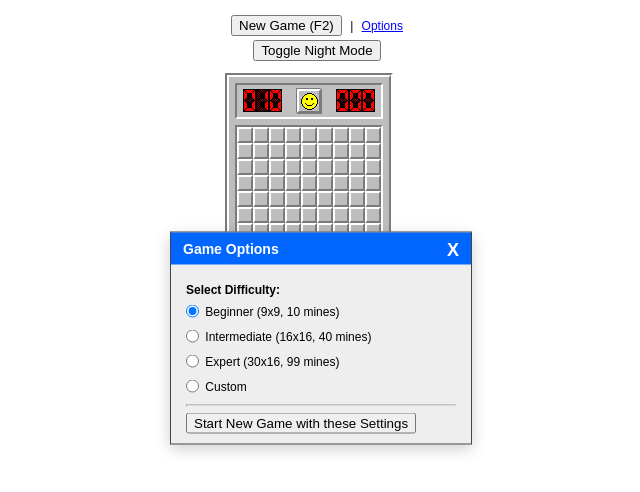
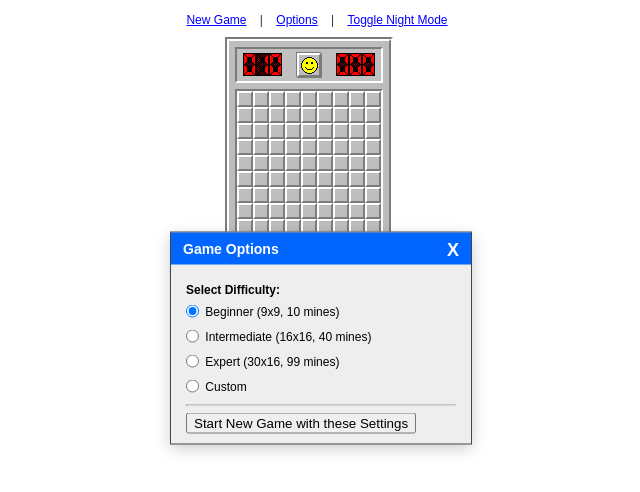
Before and after one commit to WalkingDevFlag/Minesweeper, a plain HTML site: page index.html in a window 1280 px wide. Both pictures are taken after a click on the link "Options". Shown: the part 62-554 px from the top of the page, without its empty margins (319-959 px from the left). Drawn offline with nearby package versions, Linux system fonts and the light colour scheme.

Commit message:
Refactor: Standardize UI controls to link style
Converts "New Game" and "Toggle Night Mode" buttons to
link-style elements and arranges all top controls in a single row.

```diff
--- a/index.html
+++ b/index.html
@@ -18,13 +18,26 @@
             margin-bottom: 10px;
             text-align: center;
         }
-        .ui-controls label {
-            margin-left: 5px;
-            margin-right: 15px;
+        /* Style for the links in ui-controls will be picked up by #options-link style in minesweeper.css */
+        /* We can add specific styling for all links if needed here or in minesweeper.css */
+        .ui-controls a, .ui-controls span { /* Added span for the separators */
+            margin: 0 5px; /* Adjust spacing around links and separators */
+            color: blue; /* Default link color */
+            text-decoration: underline;
+            cursor: pointer;
         }
-        .ui-controls button, .ui-controls a {
-            margin: 2px 5px;
+        .night-mode .ui-controls a { /* Night mode link color */
+            color: #069;
         }
+        .ui-controls span.separator { /* Style for the pipe separator */
+            color: #333; /* Or whatever color you prefer for the pipe */
+            text-decoration: none;
+            cursor: default;
+        }
+        .night-mode .ui-controls span.separator {
+            color: #888;
+        }
+
         .dialog {
             position: fixed;
             top: 50%;
@@ -71,10 +84,11 @@
     <h1>Minesweeper</h1>
 
     <div class="ui-controls">
-        <button id="newGameBtn">New Game (F2)</button> |
+        <a href="#" id="newGameBtn">New Game</a>
+        <span class="separator">|</span>
         <a href="#" id="options-link">Options</a>
-        <br>
-        <button id="toggleNightModeBtn">Toggle Night Mode</button>
+        <span class="separator">|</span>
+        <a href="#" id="toggleNightModeBtn">Toggle Night Mode</a>
     </div>
 
     <div id="game-container" class="z100">
@@ -144,12 +158,17 @@
 
             startNewGameWithCurrentAppSettings();
 
-            $('#newGameBtn').click(function() {
+            $('#newGameBtn').click(function(e) {
+                e.preventDefault(); // Prevent default anchor action
                 startNewGameWithCurrentAppSettings();
             });
 
             $('.dialog-close').click(function() { $(this).closest('.dialog').hide(); });
-            $('#options-link').click(function(e) { e.preventDefault(); $('#options-dialog').show(); populateOptionsDialog(); });
+            $('#options-link').click(function(e) {
+                e.preventDefault(); // Prevent default anchor action
+                $('#options-dialog').show();
+                populateOptionsDialog();
+            });
 
             function populateOptionsDialog() {
                 const currentSettings = AppSettings;
@@ -217,7 +236,8 @@
                 $('#options-dialog').hide();
             });
 
-            $('#toggleNightModeBtn').click(function() {
+            $('#toggleNightModeBtn').click(function(e) {
+                e.preventDefault(); // Prevent default anchor action
                 $('body').toggleClass('night-mode');
                 if ($('body').hasClass('night-mode')) {
                     $(this).text('Toggle Light Mode');
```
